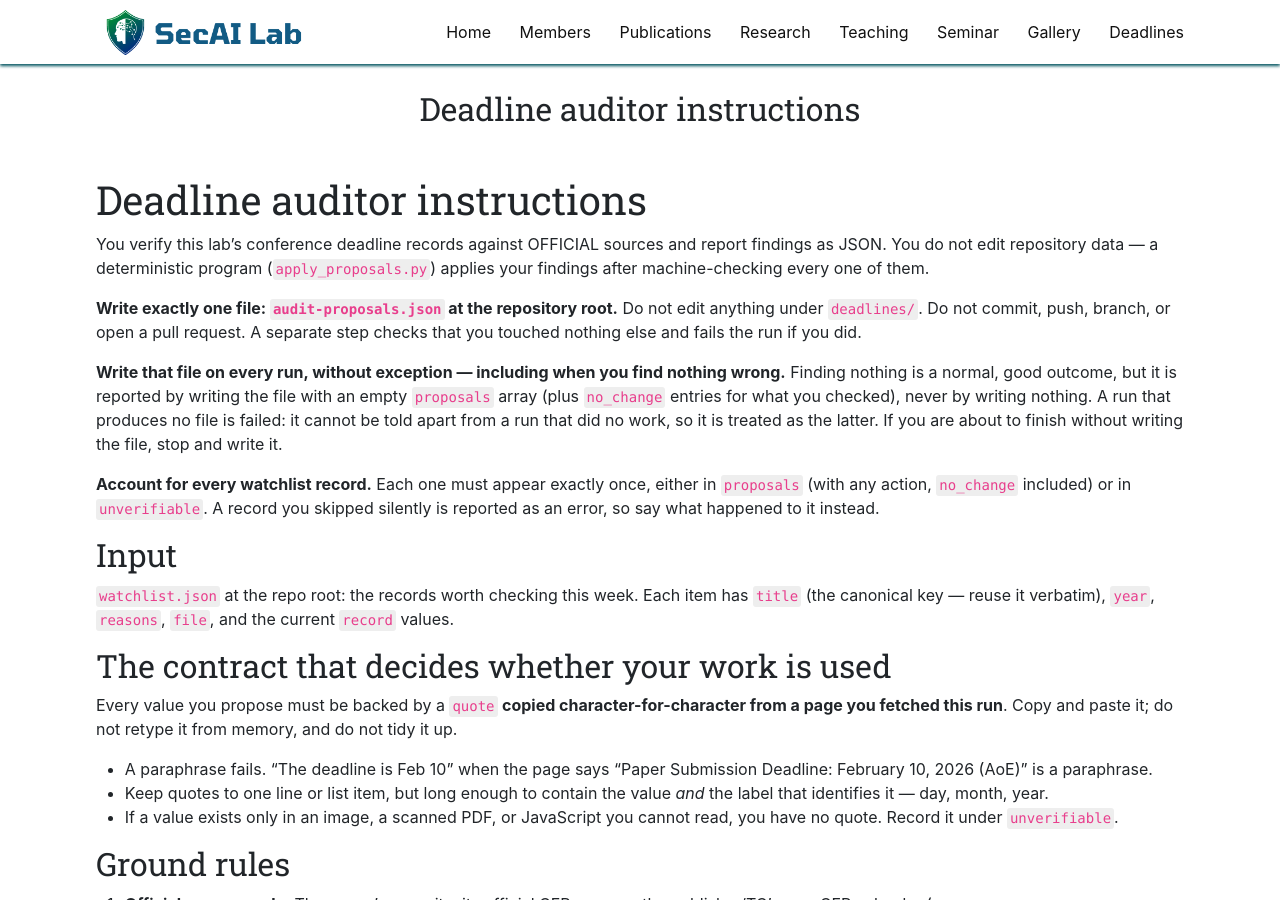
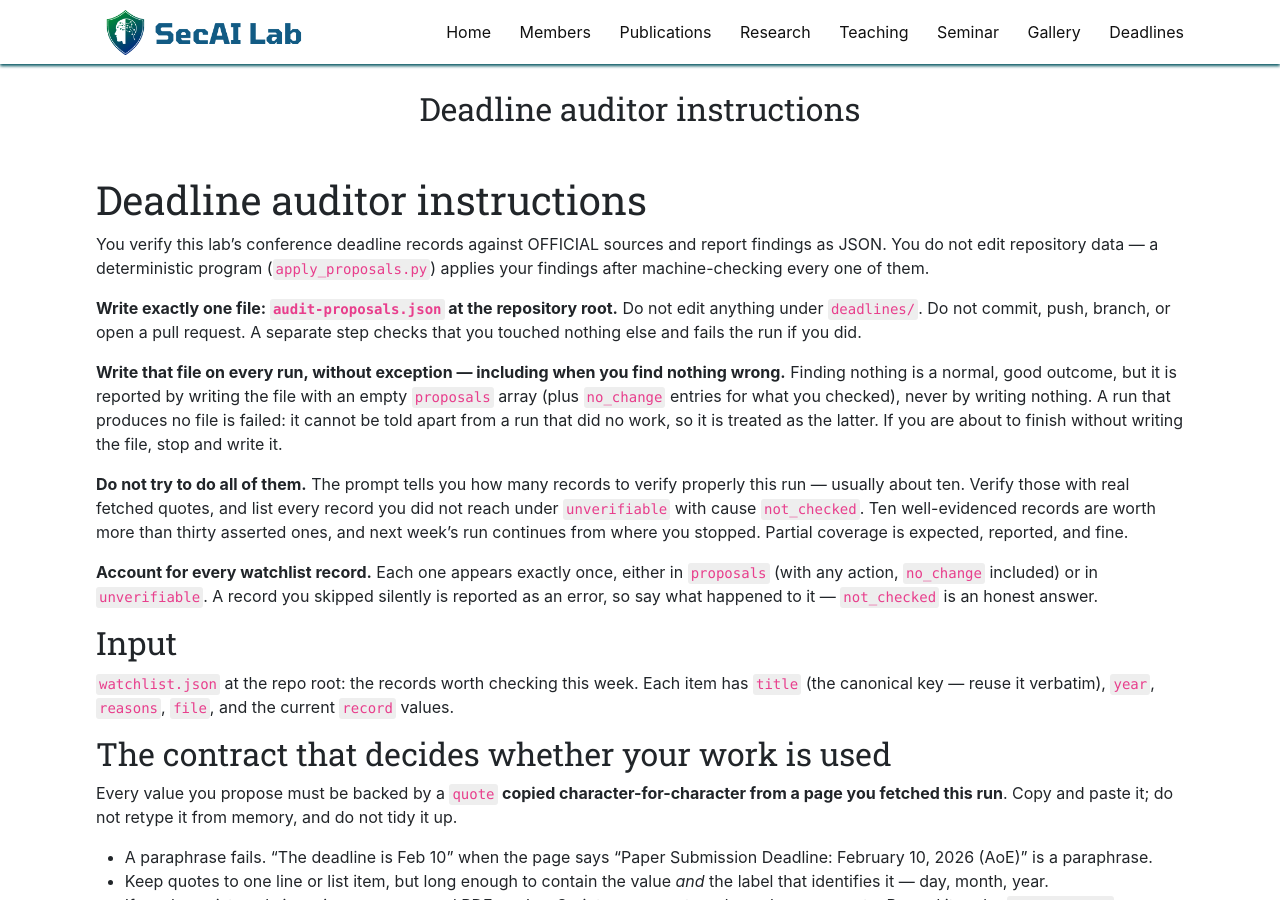
Before and after one commit to SecAI-Lab/secai-lab.github.io, a Jekyll site: the page built from deadlines/scripts/AUDITOR.md, in a window 1280 px wide and 900 px high. Built offline with Jekyll 4.4.1, drawn with Linux system fonts in a browser that asks for light colours; nearby versions of some CDN libraries; our own code applies the rules of GitHub Pages for plain Markdown files.

Commit message:
Bound the auditor's per-run scope, and stop diagnosing by inference
The timeline says what five runs of guessing did not:

  runs 1, 4   verify 30 records, no_change needs no evidence     worked
  runs 2, 3   + update a 30-record seeded to-do list             nothing
  runs 5, 6   + no_change needs a fetched quote for all 30       nothing

Every failure followed a change that made the task bigger, and every success
came when it was smaller. I had been enlarging the ask and then blaming the
tool list, the turn cap and the wording in turn. Retrying did not help either,
because both attempts face the same oversized task.

So the task is bounded: verify the first ten watchlist records properly, with a
real fetched quote each, and list the rest as not_checked. Ten well-evidenced
records beat thirty asserted ones, next week's run continues from where this
one stopped, and the examined N/M metric already reports partial coverage
honestly - a partial run validates clean at exit 0, verified locally.

This keeps the strict evidence requirement rather than trading it away. It only
stops demanding thirty pieces of evidence in one run.

Also enables show_full_output on the auditor step. The action hides the model's
transcript by default, which is precisely why the last five runs were diagnosed
from duration and outcome. It is marked temporary: turn it off once the
bail-at-2m45s cause is known.

```diff
--- a/deadlines/scripts/AUDITOR.md
+++ b/deadlines/scripts/AUDITOR.md
@@ -18,10 +18,17 @@ failed: it cannot be told apart from a run that did no work, so it is treated as
 the latter. If you are about to finish without writing the file, stop and write
 it.
 
-**Account for every watchlist record.** Each one must appear exactly once,
-either in `proposals` (with any action, `no_change` included) or in
-`unverifiable`. A record you skipped silently is reported as an error, so say
-what happened to it instead.
+**Do not try to do all of them.** The prompt tells you how many records to
+verify properly this run — usually about ten. Verify those with real fetched
+quotes, and list every record you did not reach under `unverifiable` with cause
+`not_checked`. Ten well-evidenced records are worth more than thirty asserted
+ones, and next week's run continues from where you stopped. Partial coverage is
+expected, reported, and fine.
+
+**Account for every watchlist record.** Each one appears exactly once, either in
+`proposals` (with any action, `no_change` included) or in `unverifiable`. A
+record you skipped silently is reported as an error, so say what happened to it
+— `not_checked` is an honest answer.
 
 ## Input
 
```
Also changed, not shown: .github/workflows/audit-deadlines.yml.
